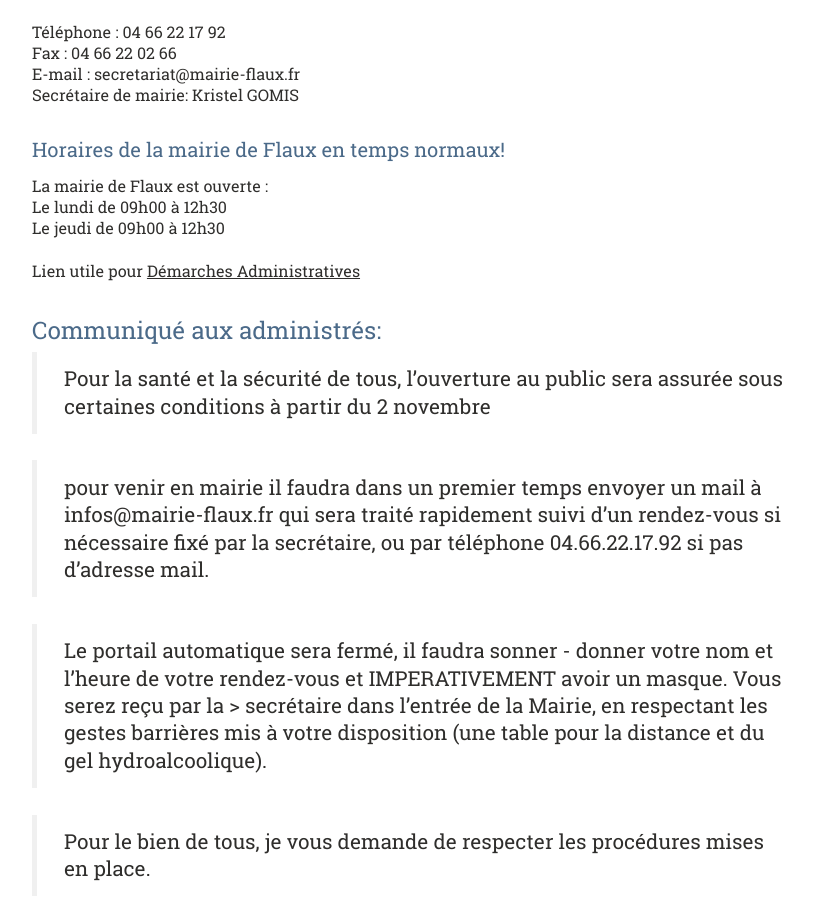
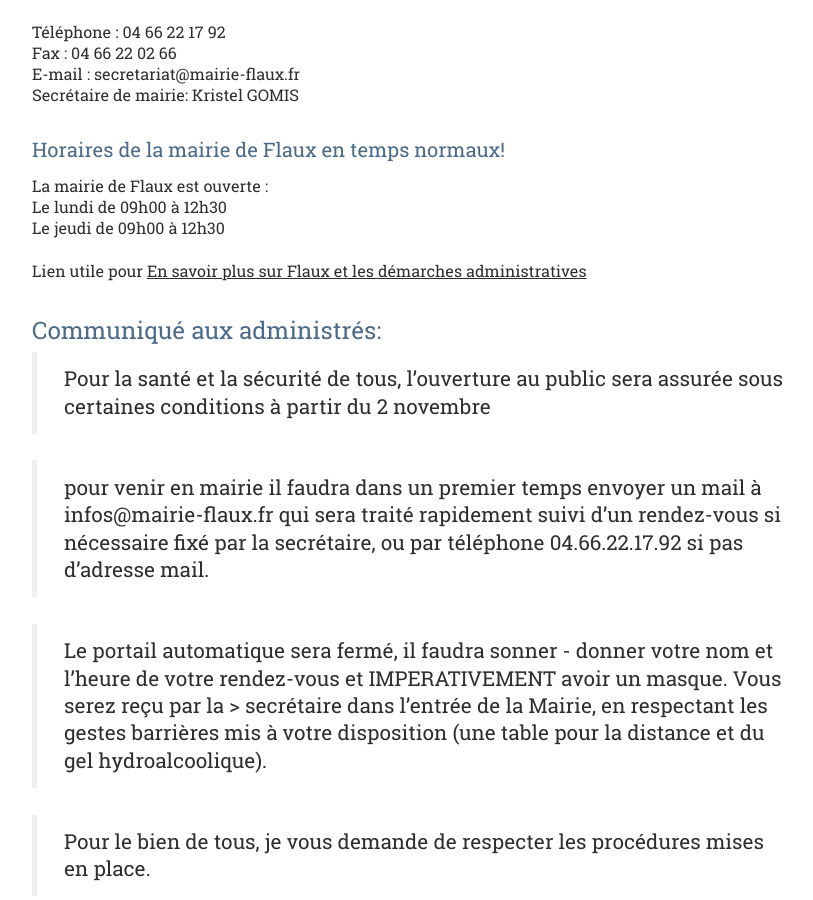
Before and after one commit to Flaux-Village/flaux-village.github.io, a Jekyll site: the page built from mairie.md, in a window 1280 px wide and 900 px high, scrolled down 693 px. Shown: the whole window, without its empty margins (58-871 px from the left). Built offline with Jekyll 4.4.1, drawn with Linux system fonts in a browser that asks for light colours; our own code applies the rules of GitHub Pages for plain Markdown files.

Commit message:
Update mairie.md

```diff
--- a/mairie.md
+++ b/mairie.md
@@ -31,7 +31,7 @@ La mairie de Flaux est ouverte :<br/>
 Le lundi  de 09h00 à 12h30<br/>
 Le jeudi  de 09h00 à 12h30<br/>
 
-Lien utile pour [Démarches Administratives](https://www.annuaire-mairie.fr/mairie-flaux.html)
+Lien utile pour [En savoir plus sur Flaux et les démarches administratives](https://www.annuaire-mairie.fr/mairie-flaux.html)
 
 
 # Communiqué aux administrés:
```
